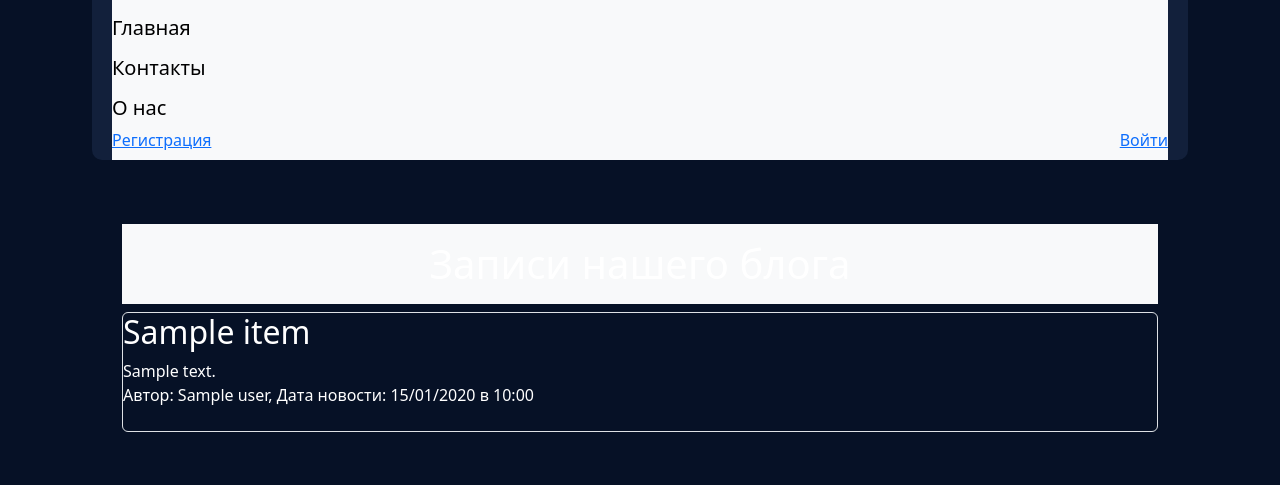
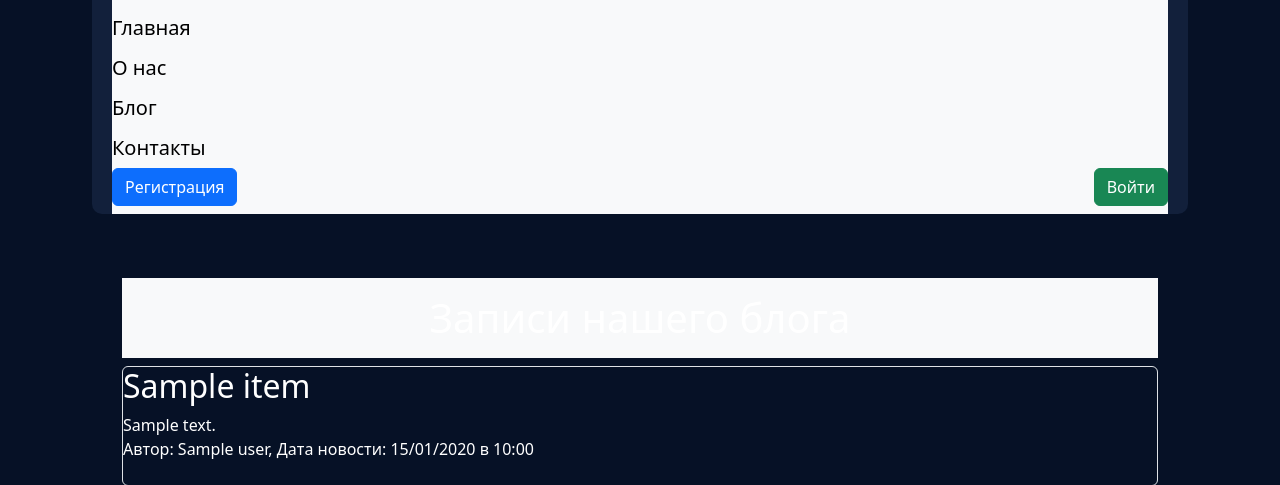
Before and after one commit to GabiIuliia/gabiiuliia.github.io, a Flask app: template templates/blog.html in a window 1280 px wide. Shown: the top 485 px of the page. Run offline with Flask 3, Linux system fonts and the light colour scheme; the template is opened without the code that fills it: most values are stand-ins (such as "Sample title", 1, 10 or a date in 2020); parts of the project's set-up code (start-up, migrations or seed data) failed here and were passed over.

Commit message:
хоспади

```diff
--- a/templates/base.html
+++ b/templates/base.html
@@ -19,13 +19,14 @@
     <header>
         <nav class="navbar navbar-light bg-light">
             <a href="/" class="navbar-brand">Главная</a>
+            <a href="/about" class="navbar-brand">О нас</a>
+            <a href="/blog" class="navbar-brand">Блог</a>
             <a href="/contacts" class="navbar-brand">Контакты</a>
-            <a href="/about" class="navbar-brand">О нас</a>
-             {% if current_user.is_authenticated %}
-            <a href="/logout" class="navbar-brand">{{ current_user.name }}</a>
+            {% if current_user.is_authenticated %}
+            <a href="/logout" title="Нажмите, чтобы выйти из аккаунта" class="btn btn-danger">{{ current_user.name }}</a>
             {% else %}
-            <a href="/register">Регистрация</a>
-            <a href="/login">Войти</a>
+            <a class="btn btn-primary" href="/register">Регистрация</a>
+            <a class="btn btn-success" href="/login">Войти</a>
             {% endif %}
         </nav>
     </header>
--- a/templates/blog.html
+++ b/templates/blog.html
@@ -16,7 +16,8 @@
     {% if current_user.is_authenticated and current_user == item.user %}
     <div>
         <a class="btn btn-primary btn-sm" href="/blog/{{ item.id }}">Изменить</a>&nbsp;
-        <a class="btn btn-danger btn-sm" href="/news_delete/{{ item.id }}">Удалить</a>
+        <a class="btn btn-danger btn-sm" href="/news_delete/{{ item.id }}"
+        onclick="return confirm('Вы действительно хотите удалить новость №{{ item.id }} {{ item.title }}?')">Удалить</a>
     </div><br>
     {% endif %}
 </div><br>
```
Also changed, not shown: data/demograf.py (+55 -2 lines).
